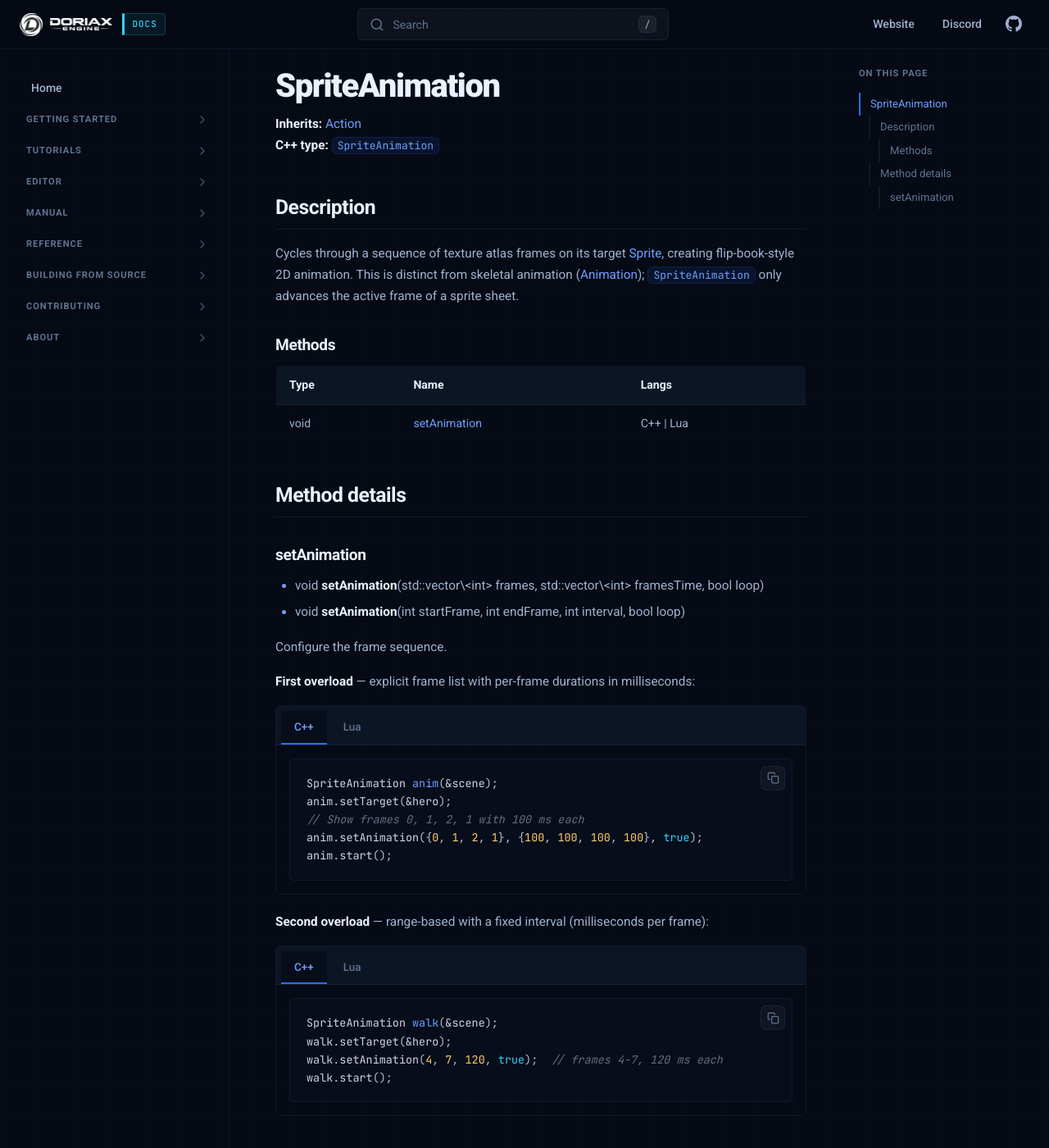
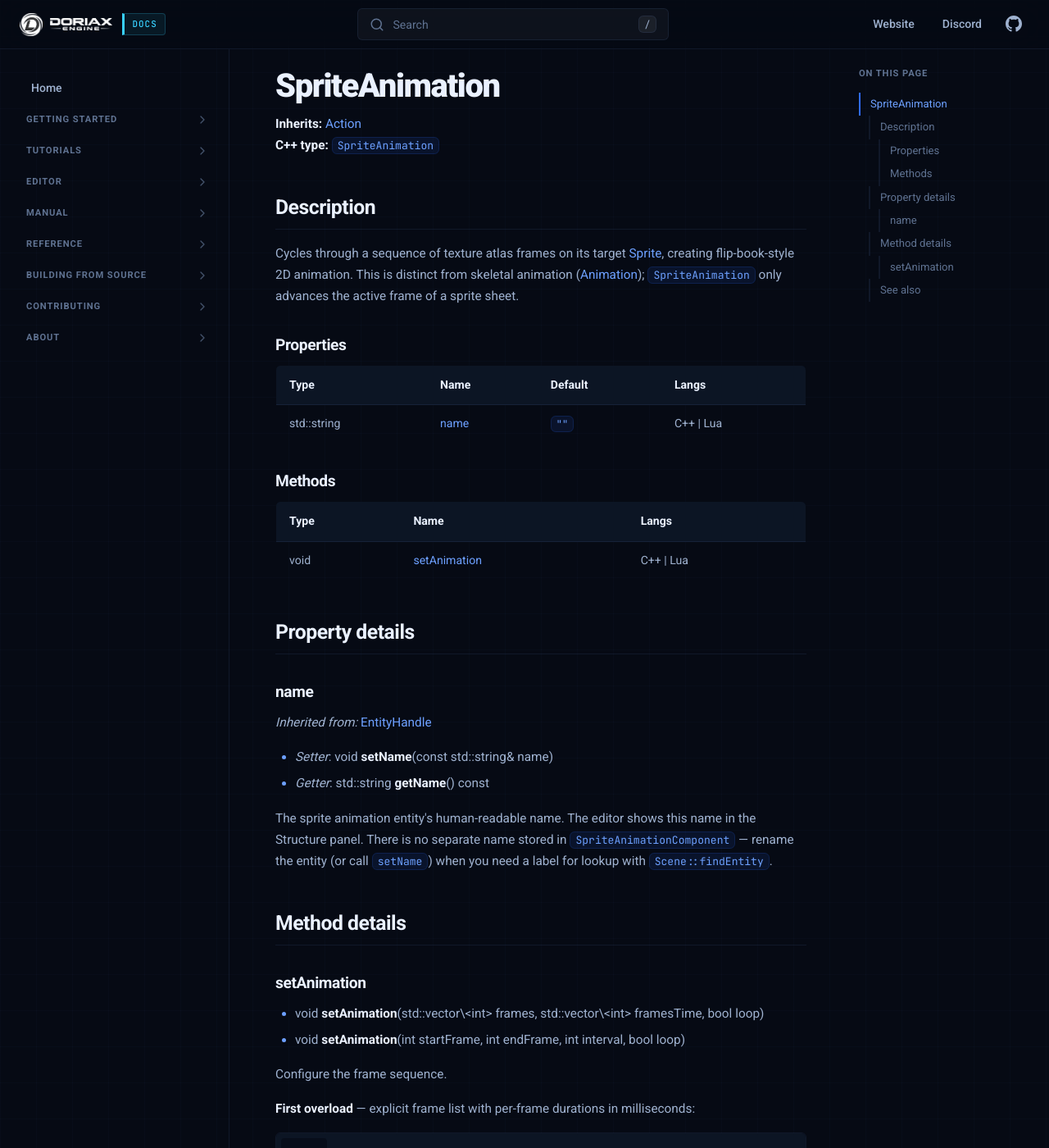
Before and after one commit to doriaxengine/doriax-docs, an MkDocs documentation site: the page built from docs/reference/classes/spriteanimation.md, in a window 1280 px wide and 1400 px high. Shown: the whole window at 82% size. Built offline with MkDocs 1.6.1, drawn with Linux system fonts in a browser that asks for light colours; some of the changed text lies outside the part shown.

Commit message:
Updated sprite animation docs

````diff
--- a/docs/reference/classes/spriteanimation.md
+++ b/docs/reference/classes/spriteanimation.md
@@ -11,11 +11,32 @@ description: SpriteAnimation API reference (C++ and Lua).
 
 Cycles through a sequence of texture atlas frames on its target [Sprite](sprite.md), creating flip-book-style 2D animation. This is distinct from skeletal animation ([Animation](animation.md)); `SpriteAnimation` only advances the active frame of a sprite sheet.
 
+### Properties
+
+| Type | Name | Default | Langs |
+| --- | --- | --- | --- |
+| std::string | [name](#name) | `""` | C++ \| Lua |
+
 ### Methods
 
 | Type | Name | Langs |
 | --- | --- | --- |
 | void | [setAnimation](#setanimation) | C++ \| Lua |
+
+## Property details
+
+### name
+
+*Inherited from:* [EntityHandle](entityhandle.md#name)
+
+* *Setter*: void **setName**(const std::string& name)
+* *Getter*: std::string **getName**() const
+
+The sprite animation entity's human-readable name. The editor shows this name in the
+Structure panel. There is no separate name stored in
+[`SpriteAnimationComponent`](spriteanimationcomponent.md) — rename the entity (or call
+`setName`) when you need a label for lookup with
+[`Scene::findEntity`](entityregistry.md#findentity).
 
 ## Method details
 
@@ -62,3 +83,9 @@ Configure the frame sequence.
     walk:setAnimation(4, 7, 120, true)
     walk:start()
     ```
+
+## See also
+
+- [SpriteAnimationComponent](spriteanimationcomponent.md)
+- [Sprite](sprite.md)
+- [Action](action.md)
````
Also changed, not shown: docs/editor/animation.md (+3 -2 lines), docs/editor/sprite-slicer.md (+2 -1 lines), docs/manual/animation.md (+6 -0 lines), docs/reference/classes/spriteanimationcomponent.md (added, +32 -0 lines), docs/reference/index.md (+2 -1 lines).
